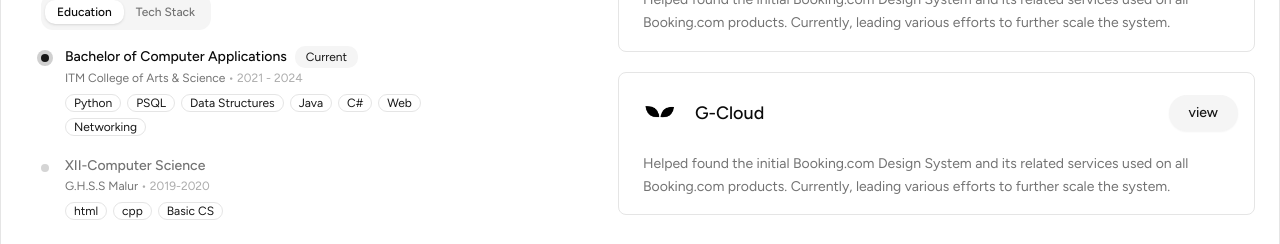
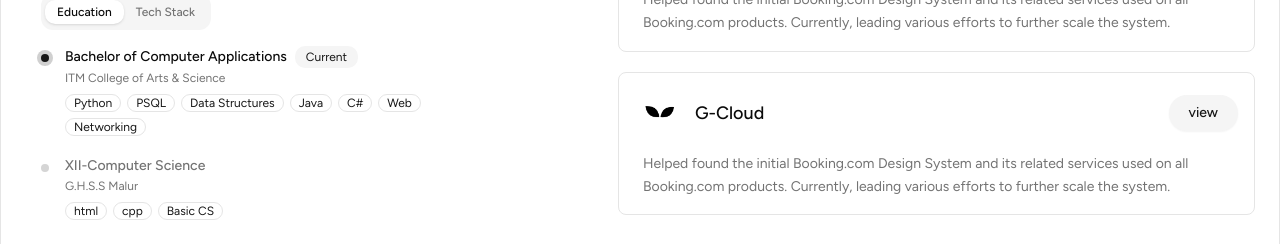
Before and after one commit to hariprasadd0/hariprasad, a React (Vite) app: page / in a window 1280 px wide. Shown: the part 421-665 px from the top of the page. Built offline with nearby package versions, Linux system fonts and the light colour scheme; the HTML template or start-up script is replaced by a standard one.

Commit message:
add type

```diff
--- a/src/components/Timeline.tsx
+++ b/src/components/Timeline.tsx
@@ -1,6 +1,16 @@
 import { Badge } from '@/components/ui/badge';
 
-const Timeline = ({ data }) => {
+type TimelineItem = {
+  current: boolean;
+  title: string;
+  company: string;
+  duration?: string;
+  skills?: string[];
+};
+type TimelineProps = {
+  data: TimelineItem[];
+};
+const Timeline = ({ data }: TimelineProps) => {
   return (
     <div className="space-y-5 pt-2 pb-6 md:pb-8 lg:pb-12">
       {' '}
@@ -49,10 +59,10 @@ const Timeline = ({ data }) => {
                   {/* Company */}
                   <p className="text-xs text-muted-foreground mt-0.5">
                     {item.company}
-                    {item.role && (
+                    {item.duration && (
                       <span className="text-muted-foreground/60">
                         {' '}
-                        • {item.role}
+                        • {item.duration}
                       </span>
                     )}
                   </p>
```
